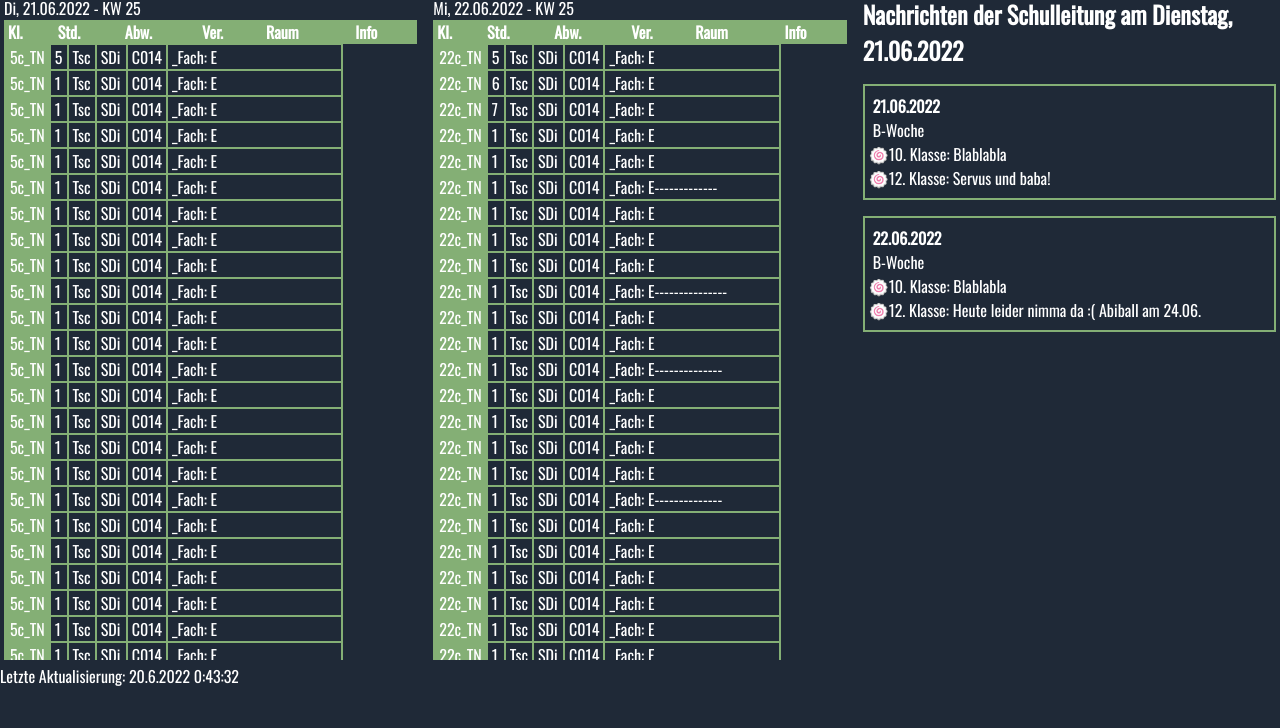
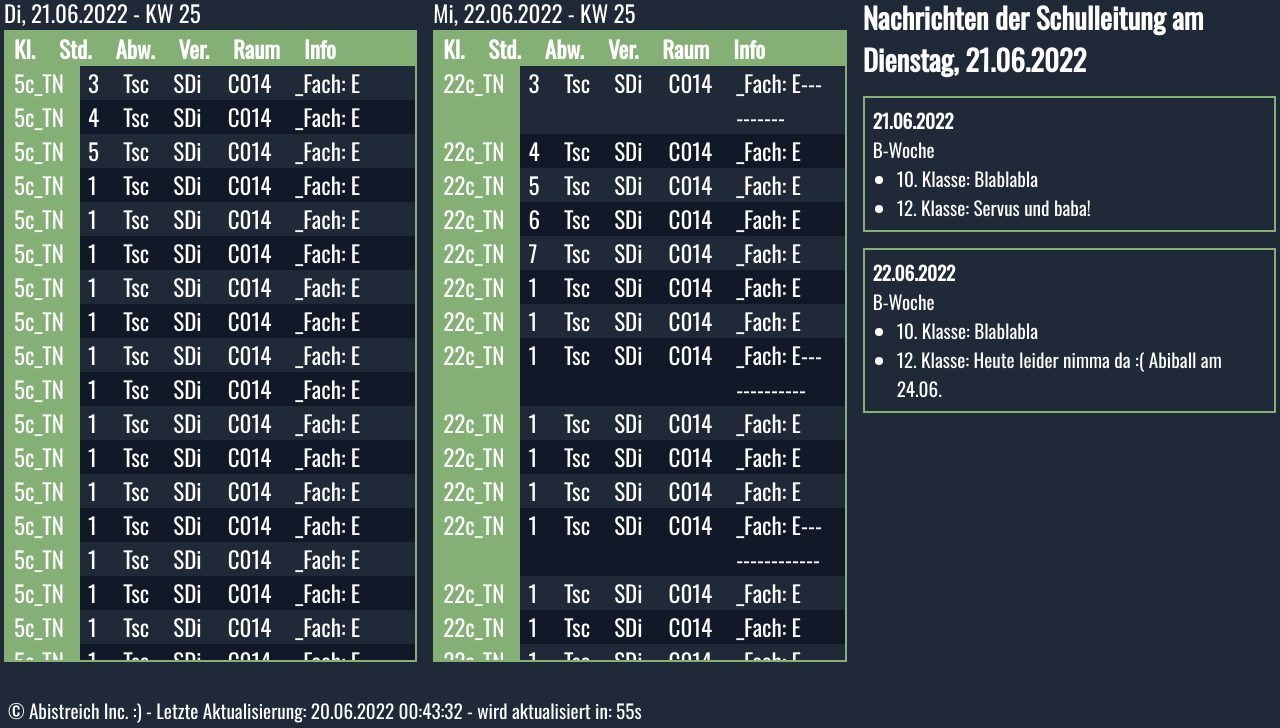
Before and after one commit to riedadr/karo, a plain HTML site: page index.html in a window 1280 px wide. Shown: the part 72-800 px from the top of the page. Drawn offline with nearby package versions, Linux system fonts and the light colour scheme; a web font is replaced by a local one.

Commit message:
sticky top + lag overlay

```diff
--- a/data/heute.json
+++ b/data/heute.json
@@ -1,4 +1,5 @@
 [
+
     {
         "klasse": "5c_TN",
         "std": 1,
--- a/index.html
+++ b/index.html
@@ -11,7 +11,7 @@
 		<header>
 			<h1 class="osake wasabi">Vertretungsplan</h1>
 			<div id="logo">
-				<img id="karo" src="/assets/images/icon/karo.gif" alt="" />
+				<img id="karo" src="/assets/images/icon/karo-glitch.gif" alt="" />
 				<img id="fisch" src="/assets/images/icon/fisch.svg" alt="" />
 			</div>
 		</header>
@@ -21,18 +21,19 @@
 		>
 		<main>
 			<section id="heute" class="table-container">
-				<table>
+
+				<table class="fixed_header">
 					<caption>
 						Di, 21.06.2022 - KW 25
 					</caption>
 					<thead>
 						<tr>
-							<th>Kl.</th>
-							<th>Std.</th>
-							<th>Abw.</th>
-							<th>Ver.</th>
-							<th>Raum</th>
-							<th>Info</th>
+							<th class="klasse">Kl.</th>
+							<th class="std">Std.</th>
+							<th class="abw">Abw.</th>
+							<th class="ver">Ver.</th>
+							<th class="raum">Raum</th>
+							<th class="info">Info</th>
 						</tr>
 					</thead>
 					<tbody id="dataHeute">
@@ -42,18 +43,18 @@
 			</section>
 
 			<section class="table-container">
-				<table>
+				<table  class="fixed_header">
 					<caption>
 						Mi, 22.06.2022 - KW 25
 					</caption>
 					<thead>
 						<tr>
-							<th>Kl.</th>
-							<th>Std.</th>
-							<th>Abw.</th>
-							<th>Ver.</th>
-							<th>Raum</th>
-							<th>Info</th>
+							<th class="klasse">Kl.</th>
+							<th class="std">Std.</th>
+							<th class="abw">Abw.</th>
+							<th class="ver">Ver.</th>
+							<th class="raum">Raum</th>
+							<th class="info">Info</th>
 						</tr>
 					</thead>
 					<tbody id="dataMorgen">
@@ -68,29 +69,21 @@
 		</main>
 		<footer>
 			<div>
-				Letzte Aktualisierung:
+				&copy; Abistreich Inc. :)
+				- Letzte Aktualisierung:
 				<time id="update"></time>
+				- wird aktualisiert in:
+				<time id="timer">60</time>s
 			</div>
 		</footer>
-		<script src="injectData.js"></script>
-		<script src="scroll.js"></script>
-		<script>
-			const time = document.getElementById("update");
-			let now = new Date();
-			let dd = now.getDate();
-			let mm = now.getMonth() + 1;
-			let yyyy = now.getFullYear();
-			let h = now.getHours();
-			let m = now.getMinutes();
-			let s = now.getSeconds();
-			time.innerText =
-				dd + "." + mm + "." + yyyy + " " + h + ":" + m + ":" + s;
+		<section id="lag">
+			<img id="fisch" src="/assets/images/icon/fisch-glitch.gif" alt="" />
+			<h1 class="osake"><span class="wasabi">Was</span>abi 2022</h1>
+		</section>
+		<script src="/scripts/injectData.js"></script>
+		<script src="/scripts/scroll.js"></script>
+		<script src="/scripts/timing.js">
 
-			let timer = 60;
-			setInterval(() => {
-				timer--;
-				if (timer == 0) window.location.href = "/";
-			}, 2000);
 		</script>
 	</body>
 </html>
--- a/injectData.js
+++ b/scripts/injectData.js
@@ -18,22 +18,27 @@ function injectDay(tbodyID, json) {
 				row.appendChild(klasse);
 
 				let std = document.createElement("td");
+				std.className = "std";
 				std.innerText = item.std;
 				row.appendChild(std);
 
 				let abw = document.createElement("td");
+				abw.className = "abw";
 				abw.innerText = item.abw;
 				row.appendChild(abw);
 
 				let ver = document.createElement("td");
+				ver.className = "ver";
 				ver.innerText = item.ver;
 				row.appendChild(ver);
 
 				let raum = document.createElement("td");
+				raum.className = "raum";
 				raum.innerText = item.raum;
 				row.appendChild(raum);
 
 				let info = document.createElement("td");
+				info.className = "info";
 				info.innerText = item.info;
 				row.appendChild(info);
 
--- a/scroll.js
+++ b/scripts/scroll.js
@@ -1,31 +1,27 @@
-//Heute
+const scrollTime  = 1500;		//Millisekunden, nach denen zur nächsten Zeile gescrollt wird
+
 const heute = document.getElementById("dataHeute").children;
-console.log(heute);
-
 scrollHeute();
 function scrollHeute() {
 	let currentRow = 0;
 	setInterval(() => {
-        if (currentRow >= heute.length) currentRow  = 0;
-        console.log("Heute", currentRow);
+		if (currentRow + 10 >= heute.length) currentRow = 0;
 
 		let row = document.getElementById("dataHeuteRow" + currentRow);
 		row.scrollIntoView();
 		currentRow++;
-	}, 1000);
+	}, scrollTime);
 }
 
 const morgen = document.getElementById("dataMorgen").children;
-
-    scrollMorgen();
+scrollMorgen();
 function scrollMorgen() {
 	let currentRow = 0;
 	setInterval(() => {
-        if (currentRow >= morgen.length) currentRow  = 0;
-        console.log("Morgen", currentRow);
+		if (currentRow >= morgen.length) currentRow = 0;
 
 		let row = document.getElementById("dataMorgenRow" + currentRow);
 		row.scrollIntoView();
 		currentRow++;
-	}, 1000);
+	}, scrollTime);
 }
--- /dev/null
+++ b/scripts/timing.js
@@ -0,0 +1,57 @@
+//?Zeiten für Fisch Overlay
+let updateTimer = 60;		//Sekunden, nach denen die Seite neu geladen werden soll
+const startTime = new Date("2022-06-20T02:15:00+02:00");
+const endTime = new Date("2022-06-20T02:15:10+02:00");
+
+
+const time = document.getElementById("update");
+let now = new Date();
+let dd = twoDigits(now.getDate());
+let mm = twoDigits(now.getMonth() + 1);
+let yyyy = now.getFullYear();
+let h = twoDigits(now.getHours());
+let m = twoDigits(now.getMinutes());
+let s = twoDigits(now.getSeconds());
+time.innerText = dd + "." + mm + "." + yyyy + " " + h + ":" + m + ":" + s;
+
+function twoDigits(val) {
+	if (val.toString().length < 2) {
+		for(let i = 0; i < 2 - val.toString().length; i++) {
+			val = "0" + val;
+		}
+	}
+	return val;
+}
+
+const timerElement = document.getElementById("timer");
+setInterval(() => {
+	updateTimer--;
+	timerElement.innerText = updateTimer;
+	if (updateTimer == 0) window.location.href = "/";
+}, 1000);
+
+
+
+//Fisch Overlay
+const overlay = document.getElementById("lag");
+setInterval(() => {
+	now.setSeconds(now.getSeconds() + 1);
+
+	if (startTime < now && now < endTime) {
+		overlay.style.display = "flex";
+		overlay.style.opacity = 1;
+	} else {
+		overlay.style.display = "none";
+		overlay.style.opacity = 0;
+	}
+
+	//zum Testen (in Production entfernen)
+	if (updateTimer <= 50 && updateTimer > 40) {
+		overlay.style.display = "flex";
+		overlay.style.opacity = 1;
+	} else {
+		overlay.style.display = "none";
+		overlay.style.opacity = 0;
+	}
+
+}, 1000);
--- a/style/style.scss
+++ b/style/style.scss
@@ -10,6 +10,7 @@
 body {
 	color: white;
 	font-family: 'Oswald', sans-serif;
+	font-size: larger;
 }
 
 * {
@@ -22,7 +23,7 @@ body {
 	--wasabi: #84af75;
 	--dark-fg: #111827;
 	--dark-bg: #1f2937;
-	--nav-height: 4rem;
+	--nav-height: 64px;
 }
 
 /*
@@ -104,52 +105,66 @@ main {
 		display: none;
 	}
 
-	table {
-		position: relative;
+	table.fixed_header {
+
+		table-layout: fixed;
+		border-collapse: collapse;
+		text-align: left;
 		width: 100%;
-		text-align: left;
-		border-collapse: collapse;
+		border: 2px solid var(--wasabi);
+
+		font-size: larger;
 
 		caption {
-			height: 1.5rem;
 			text-align: left;
 			background-color: var(--dark-bg);
 		}
 
 		thead {
-			height: 1.5rem;
-			background-color: var(--wasabi);
+			background: var(--wasabi);
+			color: #fff;
+		}
+
+		thead tr {
+			display: block;
 		}
 
 		tbody {
-			position: absolute;
-			top: 3rem;
-			left: 0;
-			right: 0;
-			max-height: calc(100vh - 2 * var(--nav-height) - 0.5rem - 3rem);
-			overflow-y: auto;
+			display: block;
+			width: 100%;
+			overflow: auto;
+			max-height: calc(100vh - 64px - 32px - 110px);
 
+			tr:nth-child(even) {
+				background-color: var(--dark-fg);
+			}
 
 		}
 
 
 
-		td,
-		th {
-			padding-left: 0.25rem;
-			padding-right: 0.25rem;
+		th,
+		td {
+			padding-left: 0.5rem;
+			padding-right: 1rem;
+			vertical-align: top;
 
+			&.klasse {
+				background-color: var(--wasabi);
 			}
-		td {
-			border: 2px solid var(--wasabi);
+
+			&.info {
+				width: 100%;
+			}
+		}
 	}
 
 
 
 
-		.klasse {
-			background-color: var(--wasabi);
-		}
+
+
+
 }
 
 #notes {
@@ -166,25 +181,43 @@ main {
 		}
 
 		ul {
-				padding-left: 1rem;
-				list-style: "🍥";
-			}
+			padding-left: 1.5rem;
 		}
 	}
 }
 
+
 footer {
 	position: absolute;
+	padding-left: 0.5rem;
+	padding-right: 0.5rem;
 	bottom: 0;
 	width: 100%;
-	height: var(--nav-height);
+	height: 2rem;
 }
 
+section#lag {
+	position: absolute;
+	z-index: 5;
+	top: 0;
+	left: 0;
+	right: 0;
+	bottom: 0;
+	opacity: 0;
 
+	display: flex;
+	justify-content: center;
+	align-items: center;
+	flex-direction: column;
 
+	background-color: rgba(0, 0, 0, 0.75);
 
+	h1 {
+		font-size: xx-large;
 
+	}
 
+}
 
 
 
```
Also changed, not shown: assets/images/icon/fisch-glitch.gif (added), assets/images/icon/fisch-mono.png (added), assets/images/icon/fisch.png, assets/images/icon/karo-glitch.gif (renamed from assets/images/icon/karo.gif), style/style.css, 2 other files. Lines whose indentation alone changed are shown as unchanged.
